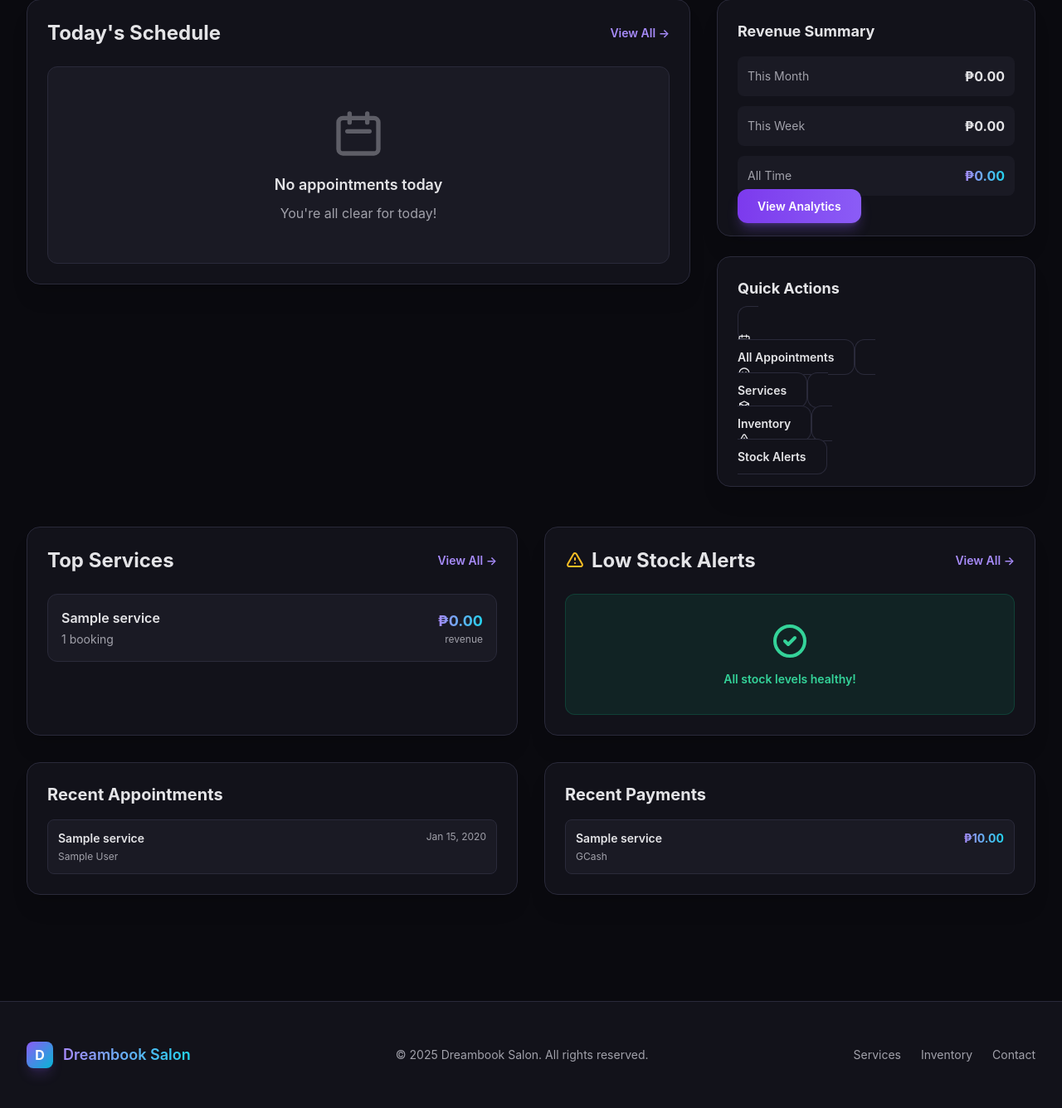
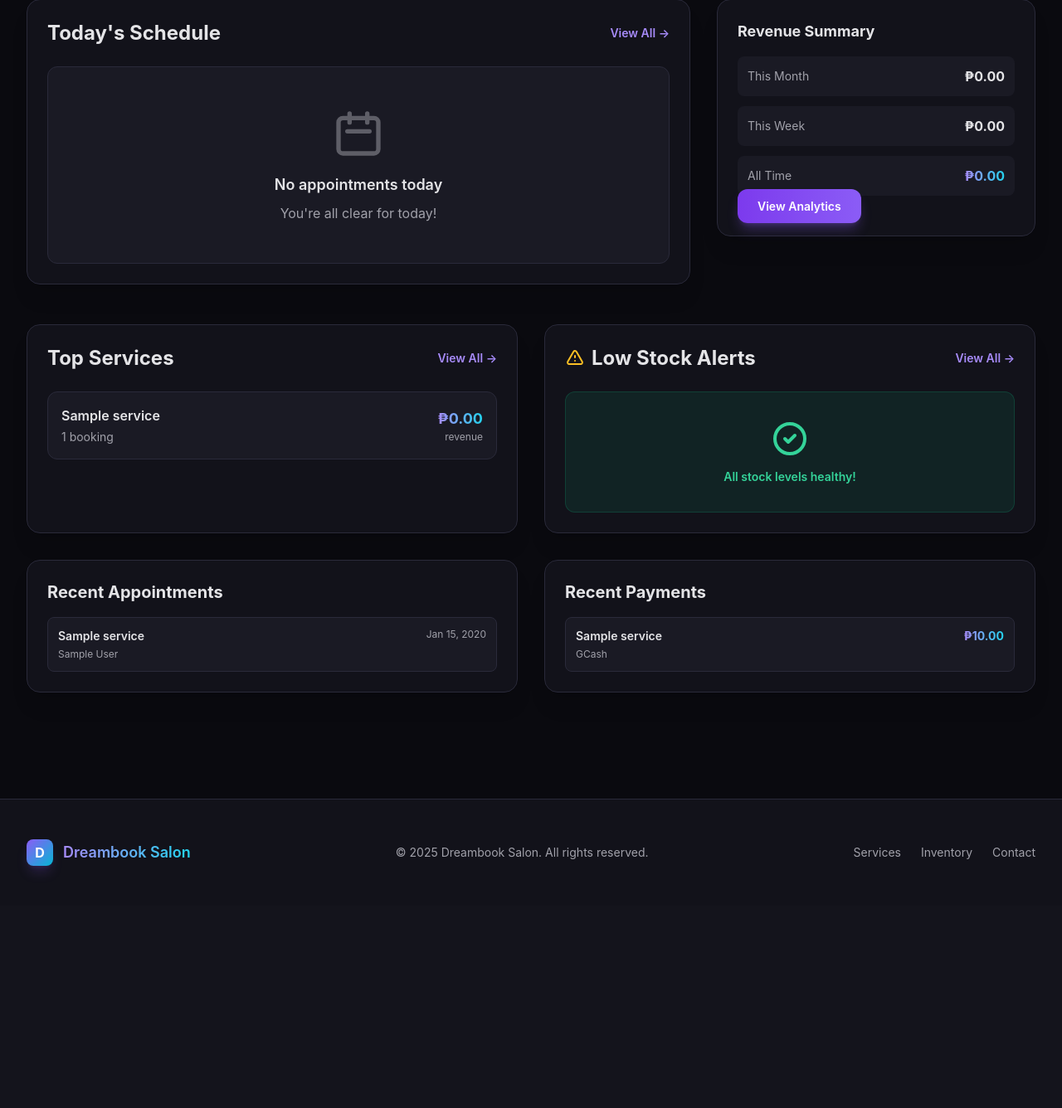
Before and after one commit to property360-2/Dreambook-Salon, a Django app: page /dashboard/ in a window 1280 px wide. Shown: the part 447-1783 px from the top of the page at 83% size. After the commit the page ends 1500 px from the top, so only its background shows below. Run offline with Django 5.2, Linux system fonts and the light colour scheme; a user stored in the database is signed in; tables that the repository leaves empty hold one stand-in row (values such as "Sample post").

Commit message:
refactor: remove Quick Actions section from dashboard

```diff
--- a/templates/pages/dashboard.html
+++ b/templates/pages/dashboard.html
@@ -165,36 +165,6 @@
           </a>
         </div>
 
-        <!-- Quick Actions -->
-        <div class="card p-6">
-          <h3 class="text-lg font-bold text-dark-text mb-4">Quick Actions</h3>
-          <div class="space-y-2">
-            <a href="{% url 'appointments:staff_list' %}" class="btn btn-ghost w-full justify-start text-sm">
-              <svg class="w-4 h-4 mr-2" fill="none" stroke="currentColor" viewBox="0 0 24 24">
-                <path stroke-linecap="round" stroke-linejoin="round" stroke-width="2" d="M8 7V3m8 4V3m-9 8h10M5 21h14a2 2 0 002-2V7a2 2 0 00-2-2H5a2 2 0 00-2 2v12a2 2 0 002 2z"></path>
-              </svg>
-              All Appointments
-            </a>
-            <a href="{% url 'services:list' %}" class="btn btn-ghost w-full justify-start text-sm">
-              <svg class="w-4 h-4 mr-2" fill="none" stroke="currentColor" viewBox="0 0 24 24">
-                <path stroke-linecap="round" stroke-linejoin="round" stroke-width="2" d="M14.828 14.828a4 4 0 01-5.656 0M9 10h.01M15 10h.01M21 12a9 9 0 11-18 0 9 9 0 0118 0z"></path>
-              </svg>
-              Services
-            </a>
-            <a href="{% url 'inventory:list' %}" class="btn btn-ghost w-full justify-start text-sm">
-              <svg class="w-4 h-4 mr-2" fill="none" stroke="currentColor" viewBox="0 0 24 24">
-                <path stroke-linecap="round" stroke-linejoin="round" stroke-width="2" d="M20 7l-8-4-8 4m16 0l-8 4m8-4v10l-8 4m0-10L4 7m8 4v10M4 7v10l8 4"></path>
-              </svg>
-              Inventory
-            </a>
-            <a href="{% url 'inventory:alerts' %}" class="btn btn-ghost w-full justify-start text-sm">
-              <svg class="w-4 h-4 mr-2" fill="none" stroke="currentColor" viewBox="0 0 24 24">
-                <path stroke-linecap="round" stroke-linejoin="round" stroke-width="2" d="M12 9v2m0 4h.01m-6.938 4h13.856c1.54 0 2.502-1.667 1.732-3L13.732 4c-.77-1.333-2.694-1.333-3.464 0L3.34 16c-.77 1.333.192 3 1.732 3z"></path>
-              </svg>
-              Stock Alerts
-            </a>
-          </div>
-        </div>
       </div>
     </div>
 
```
